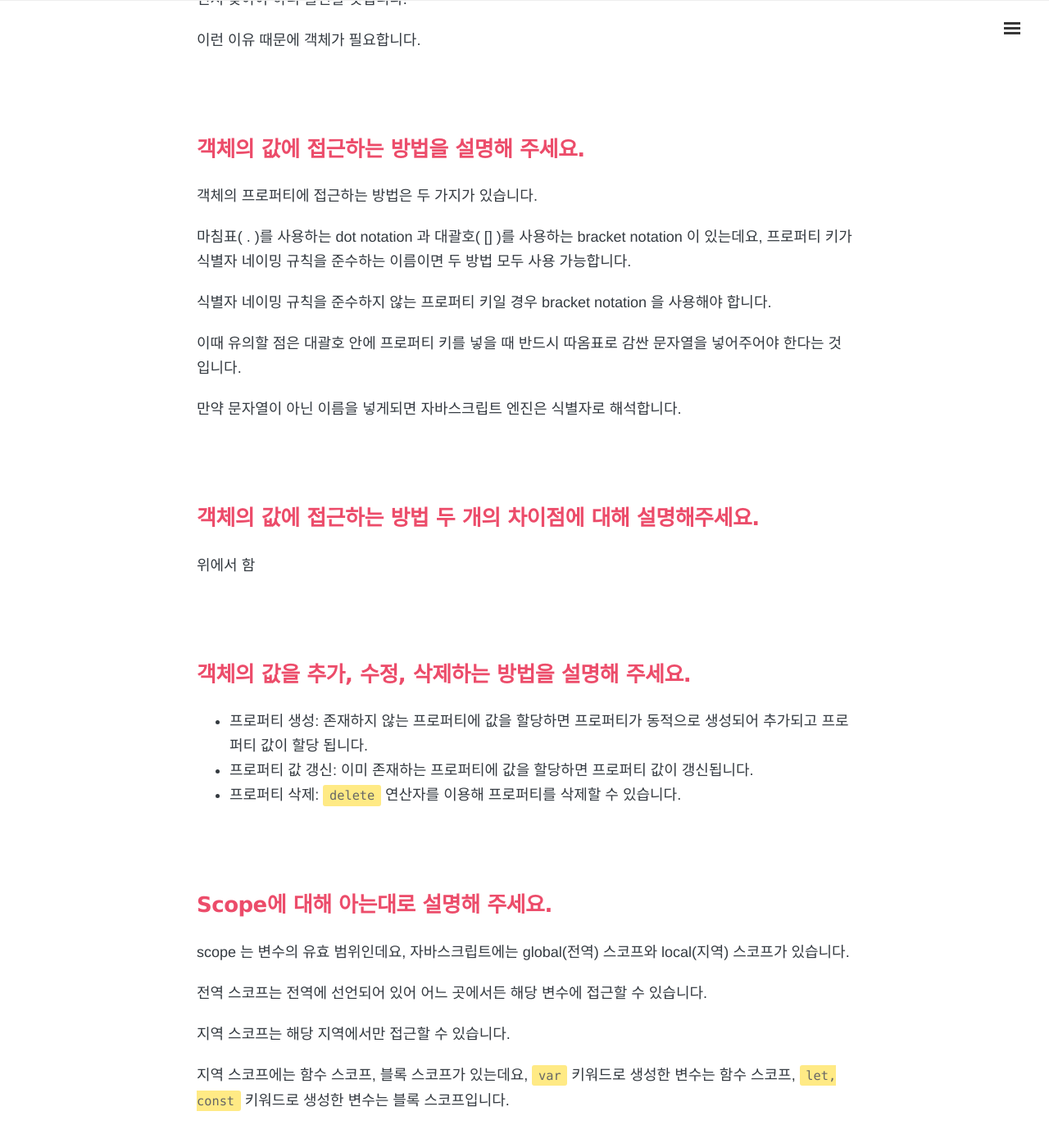
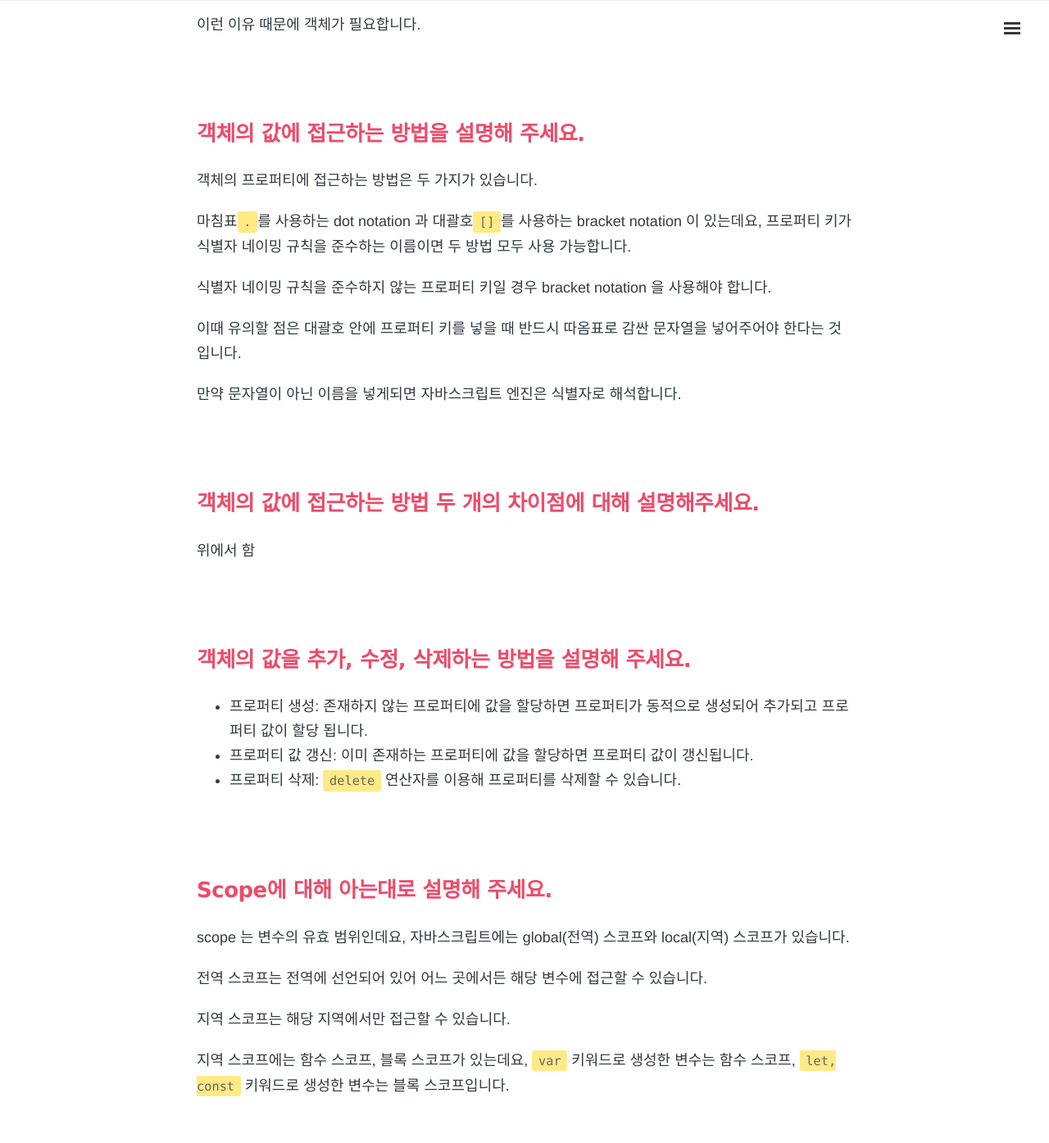
Before and after one commit to 1day1commit/1day1commit.github.io, a Jekyll site: the page built from _posts/WeCode/2021-11-18-wecode-07.md, in a window 1280 px wide and 1400 px high, scrolled down 12057 px. Shown: the top 1395 px of the window at 82% size. Built offline with Jekyll 4.4.1, drawn with Linux system fonts in a browser that asks for light colours; nearby versions of some CDN libraries; comment, search, counter and statistics services are not loaded; some of the changed text lies outside the part shown.

Commit message:
포스트 수정

```diff
--- a/_posts/WeCode/2021-11-18-wecode-07.md
+++ b/_posts/WeCode/2021-11-18-wecode-07.md
@@ -294,7 +294,6 @@
 자바스크립트의 데이터 타입은 크게 두 종류로 나눌 수 있습니다.
 
 - 원시 타입: 변경 불가능한 값
-
   - 숫자(Number)
   - 문자열(String)
   - Boolean
@@ -369,7 +368,7 @@
 
 ## 배열의 요소에 접근하는 방법을 설명해 주세요.
 
-배열의 요소에 접근할 때는 대괄호 표기법( [] )을 사용합니다.
+배열의 요소에 접근할 때는 대괄호 표기법`[]`을 사용합니다.
 
 배열 이름 뒤에 대괄호를 열고 안에 접근하고 싶은 요소의 인덱스를 넣어주면 됩니다.
 
@@ -429,7 +428,7 @@
 
 객체의 프로퍼티에 접근하는 방법은 두 가지가 있습니다.
 
-마침표( . )를 사용하는 dot notation 과 대괄호( [] )를 사용하는 bracket notation 이 있는데요, 프로퍼티 키가 식별자 네이밍 규칙을 준수하는 이름이면 두 방법 모두 사용 가능합니다.
+마침표`.`를 사용하는 dot notation 과 대괄호`[]`를 사용하는 bracket notation 이 있는데요, 프로퍼티 키가 식별자 네이밍 규칙을 준수하는 이름이면 두 방법 모두 사용 가능합니다.
 
 식별자 네이밍 규칙을 준수하지 않는 프로퍼티 키일 경우 bracket notation 을 사용해야 합니다.
 
@@ -469,7 +468,7 @@
 
 기존에 문자열을 생성할 때 문자열 과 변수를 조합하려면 따옴표와 + 연산자를 계속 사용해야 했습니다.
 
-템플릿 리터럴을 이용하면 백틱(`) 기호 사이에 ${} 를 이용해 손쉽게 문자열과 변수의 조합을 만들수 있습니다.
+템플릿 리터럴을 이용하면 백틱( \` ) 기호 사이에 `${}` 를 이용해 손쉽게 문자열과 변수의 조합을 만들수 있습니다.
 
 또한 따옴표를 사용했을 때는 따옴표 사이에 줄바꿈을 하면 오류가 발생합니다.
 
```
Also changed, not shown: other parts of _posts/WeCode/2021-11-18-wecode-07.md (+2 -2 lines), _posts/TIL(Today I Learned)/2021-11-21-til-08.md (+3 -0 lines).
